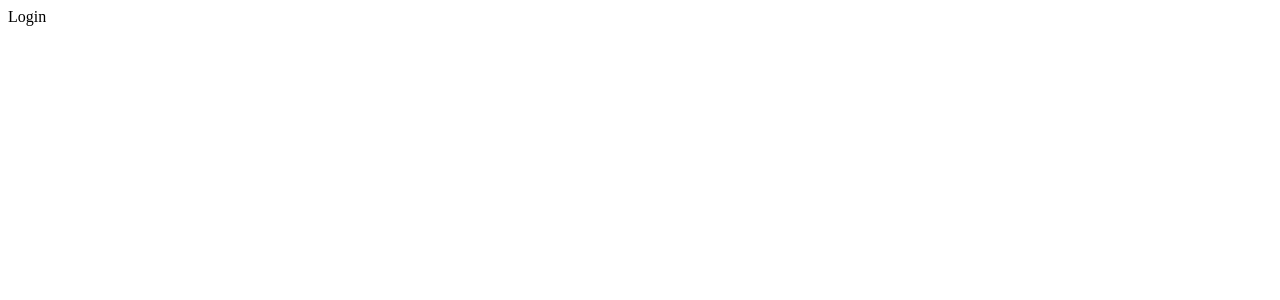
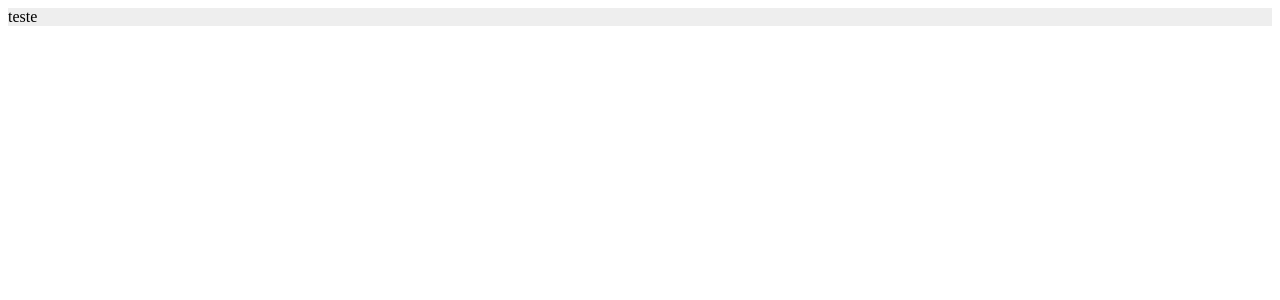
Before and after one commit to renatosousafilho/gobarber-web, a React (Create React App) app: page /dashboard in a window 1280 px wide. Before the commit this address led to /. Shown: the top 300 px of the page. Built offline with nearby package versions, Linux system fonts and the light colour scheme.

Commit message:
layouts por página

```diff
--- a/package.json
+++ b/package.json
@@ -11,7 +11,8 @@
     "react-dom": "^16.13.1",
     "react-router-dom": "^5.1.2",
     "react-scripts": "3.4.1",
-    "reactotron-react-js": "^3.3.7"
+    "reactotron-react-js": "^3.3.7",
+    "styled-components": "^5.1.0"
   },
   "scripts": {
     "start": "react-scripts start",
--- a/src/pages/Dashboard/index.js
+++ b/src/pages/Dashboard/index.js
@@ -1,5 +1,5 @@
 import React from 'react';
 
 export default function index() {
-  return <div></div>;
+  return <div>teste</div>;
 }
--- /dev/null
+++ b/src/pages/_layouts/auth/index.js
@@ -0,0 +1,12 @@
+import React from 'react';
+import PropTypes from 'prop-types';
+
+import { Wrapper } from './styles';
+
+export default function AuthLayout({ children }) {
+  return <Wrapper>{children}</Wrapper>;
+}
+
+AuthLayout.propTypes = {
+  isPrivate: PropTypes.element.isRequired,
+};
--- /dev/null
+++ b/src/pages/_layouts/auth/styles.js
@@ -0,0 +1,6 @@
+import styled from 'styled-components';
+
+export const Wrapper = styled.div`
+  height: 100%;
+  background: linear-gradient(-90deg, #7159c1, #ab59c1);
+`;
--- /dev/null
+++ b/src/pages/_layouts/default/index.js
@@ -0,0 +1,12 @@
+import React from 'react';
+import PropTypes from 'prop-types';
+
+import { Wrapper } from './styles';
+
+export default function DefaultLayout({ children }) {
+  return <Wrapper>{children}</Wrapper>;
+}
+
+DefaultLayout.propTypes = {
+  isPrivate: PropTypes.element.isRequired,
+};
--- /dev/null
+++ b/src/pages/_layouts/default/styles.js
@@ -0,0 +1,7 @@
+import styled from 'styled-components';
+
+export const Wrapper = styled.div`
+  height: 100%;
+  /* background: linear-gradient(-90deg, #7159c1, #ab59c1); */
+  background: #eee;
+`;
--- a/src/routes/Route.js
+++ b/src/routes/Route.js
@@ -1,13 +1,16 @@
 import React from 'react';
 import PropTypes from 'prop-types';
 import { Route, Redirect } from 'react-router-dom';
+
+import AuthLayout from '../pages/_layouts/auth';
+import DefaultLayout from '../pages/_layouts/default';
 
 export default function RouteWrapper({
   component: Component,
   isPrivate = false,
   ...rest
 }) {
-  const signed = false;
+  const signed = true;
 
   if (!signed && isPrivate) {
     return <Redirect to="/" />;
@@ -17,7 +20,18 @@
     return <Redirect to="/dashboard" />;
   }
 
-  return <Route {...rest} component={Component} />;
+  const Layout = signed ? DefaultLayout : AuthLayout;
+
+  return (
+    <Route
+      {...rest}
+      render={(props) => (
+        <Layout>
+          <Component {...props} />
+        </Layout>
+      )}
+    />
+  );
 }
 
 RouteWrapper.propTypes = {
```
Also changed, not shown: 1 other file (tests, documents, lock files or other folders).
